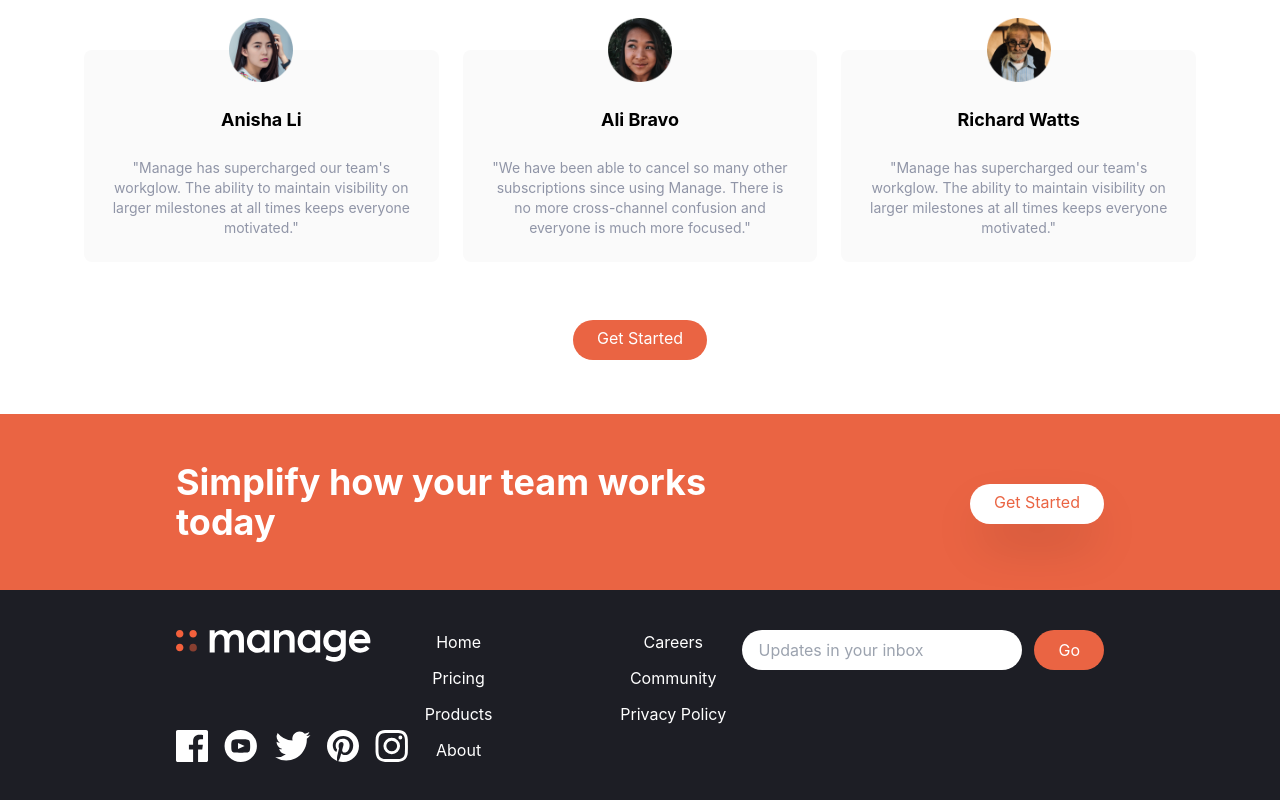
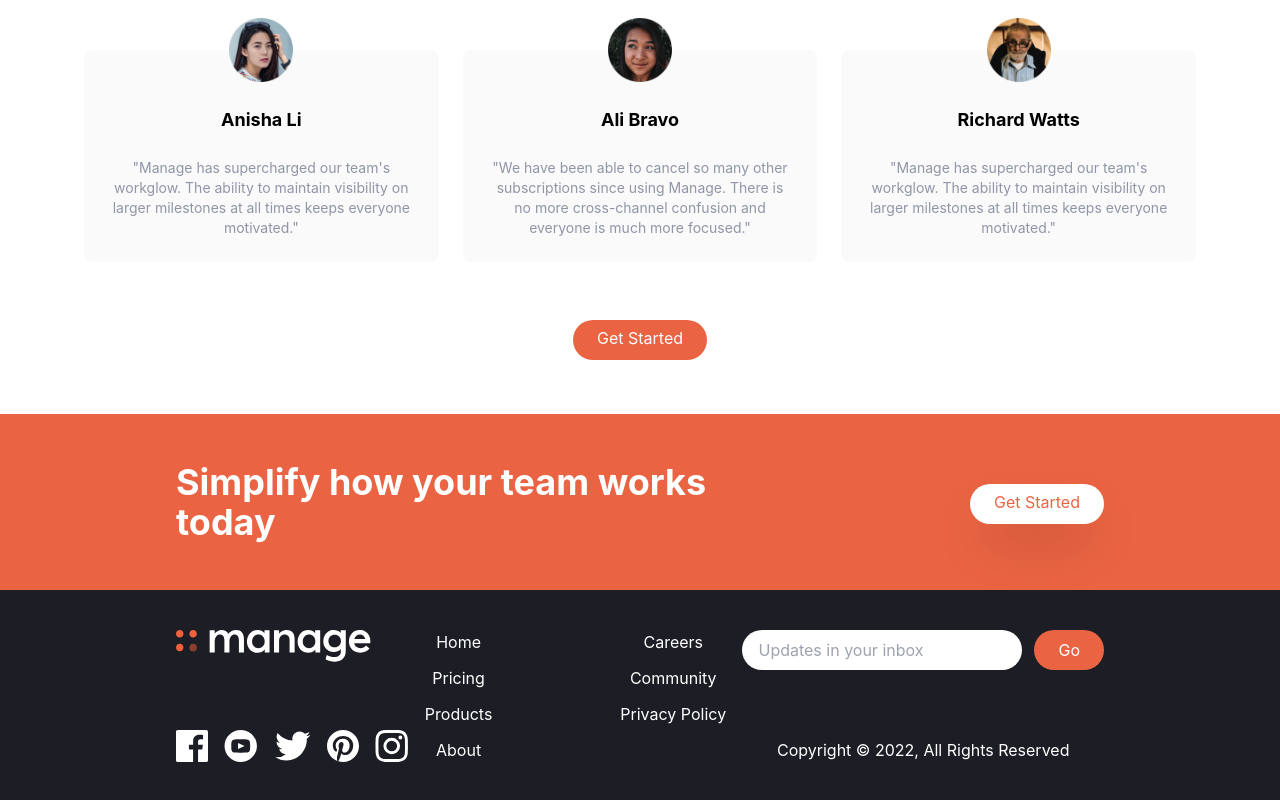
Before and after one commit to RiviCodes/tailwind-landing-page, a React (Create React App) app: page / in a window 1280 px wide. Shown: the part 1354-2154 px from the top of the page. Built offline with nearby package versions, Linux system fonts and the light colour scheme.

Commit message:
Add Copyright section

```diff
--- a/src/components/Footer.jsx
+++ b/src/components/Footer.jsx
@@ -7,6 +7,9 @@ export default function Footer() {
       <div className="container flex flex-col-reverse justify-between px-6 py-10 mx-auto space-y-8 md:flex-row md:space-y-0">
         {/* Container for Logo & social media */}
         <div className="flex flex-col-reverse items-center justify-between space-y-12 md:flex-col md:space-y-0 md:items-start">
+          <div className="mx-auto my-6 text-center text-white md:hidden">
+            Copyright &copy; 2022, All Rights Reserved
+          </div>
           {/* Logo */}
           <div>
             <img src="images/logo-white.svg" className="h-8" alt="" />
@@ -79,6 +82,10 @@ export default function Footer() {
               </button>
             </div>
           </form>
+
+          <div className="hidden text-white md:block">
+            Copyright &copy; 2022, All Rights Reserved
+          </div>
         </div>
       </div>
     </footer>
```
